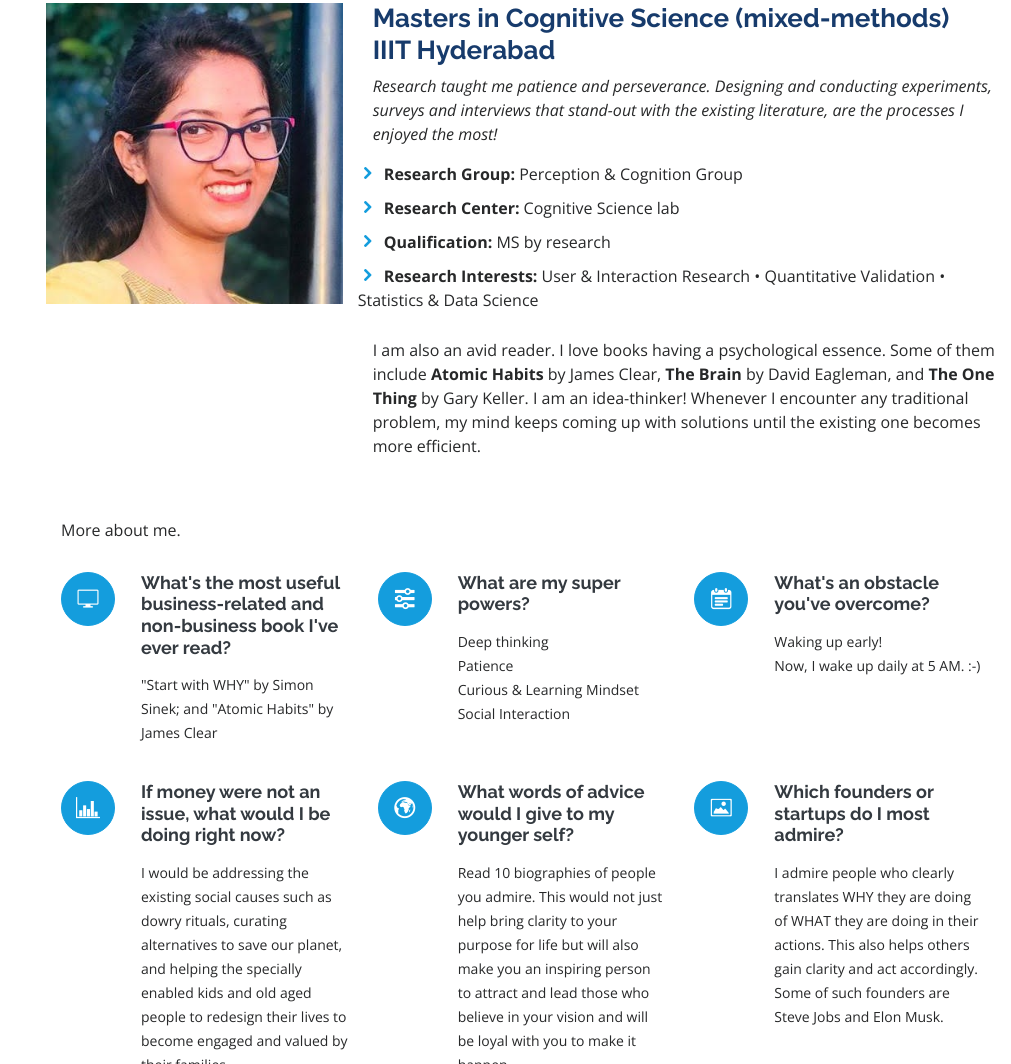
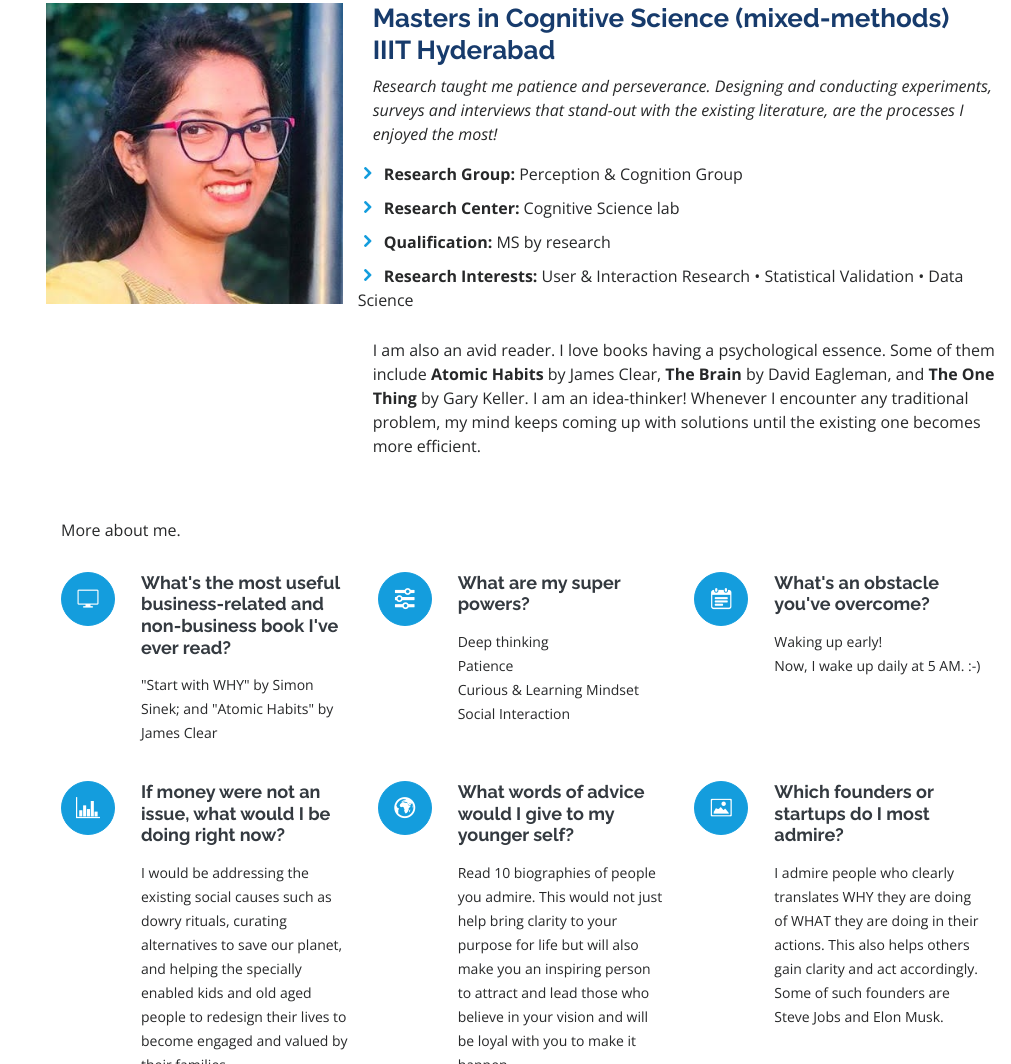
Before and after one commit to MinaxiG/MinaxiG.github.io, a plain HTML site: page index.html in a window 1280 px wide. Shown: the part 1061-2125 px from the top of the page, without its empty margins (269-1280 px from the left). Drawn offline with nearby package versions, Linux system fonts and the light colour scheme.

Commit message:
Update index.html

```diff
--- a/index.html
+++ b/index.html
@@ -109,7 +109,7 @@
                   <li><i class="icofont-rounded-right"></i> <strong>Research Group:</strong> Perception &amp; Cognition Group</li>
                   <li><i class="icofont-rounded-right"></i> <strong>Research Center:</strong> Cognitive Science lab</li>
                   <li><i class="icofont-rounded-right"></i> <strong>Qualification:</strong> MS by research</li>
-                  <li><i class="icofont-rounded-right"></i> <strong>Research Interests:</strong> User &amp; Interaction Research • Quantitative Validation • Statistics & Data Science</li>
+                  <li><i class="icofont-rounded-right"></i> <strong>Research Interests:</strong> User &amp; Interaction Research • Statistical Validation • Data Science </li>
                 </ul>
               <!-- </div> -->
               <!-- <div class="col-lg-6">
```
